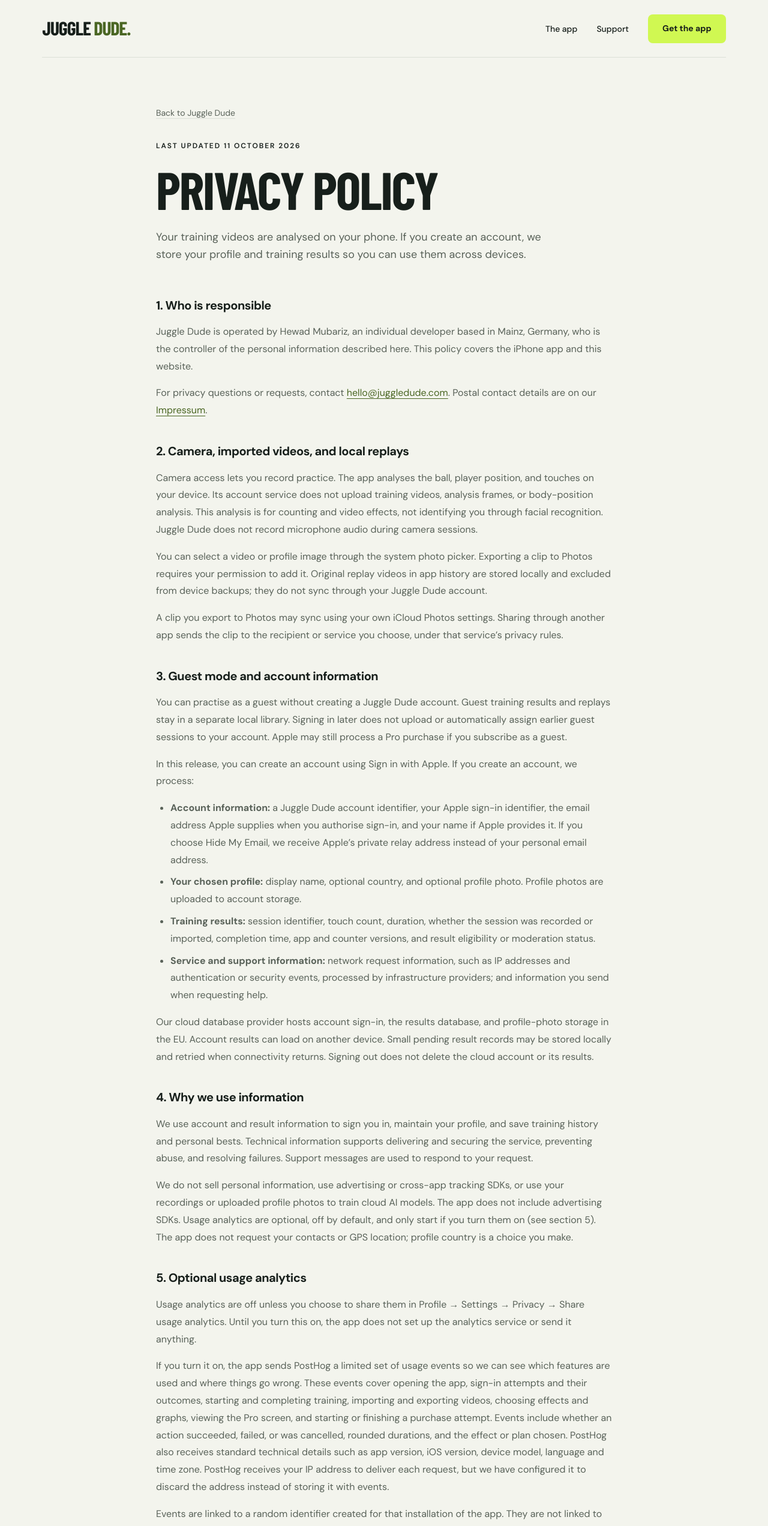
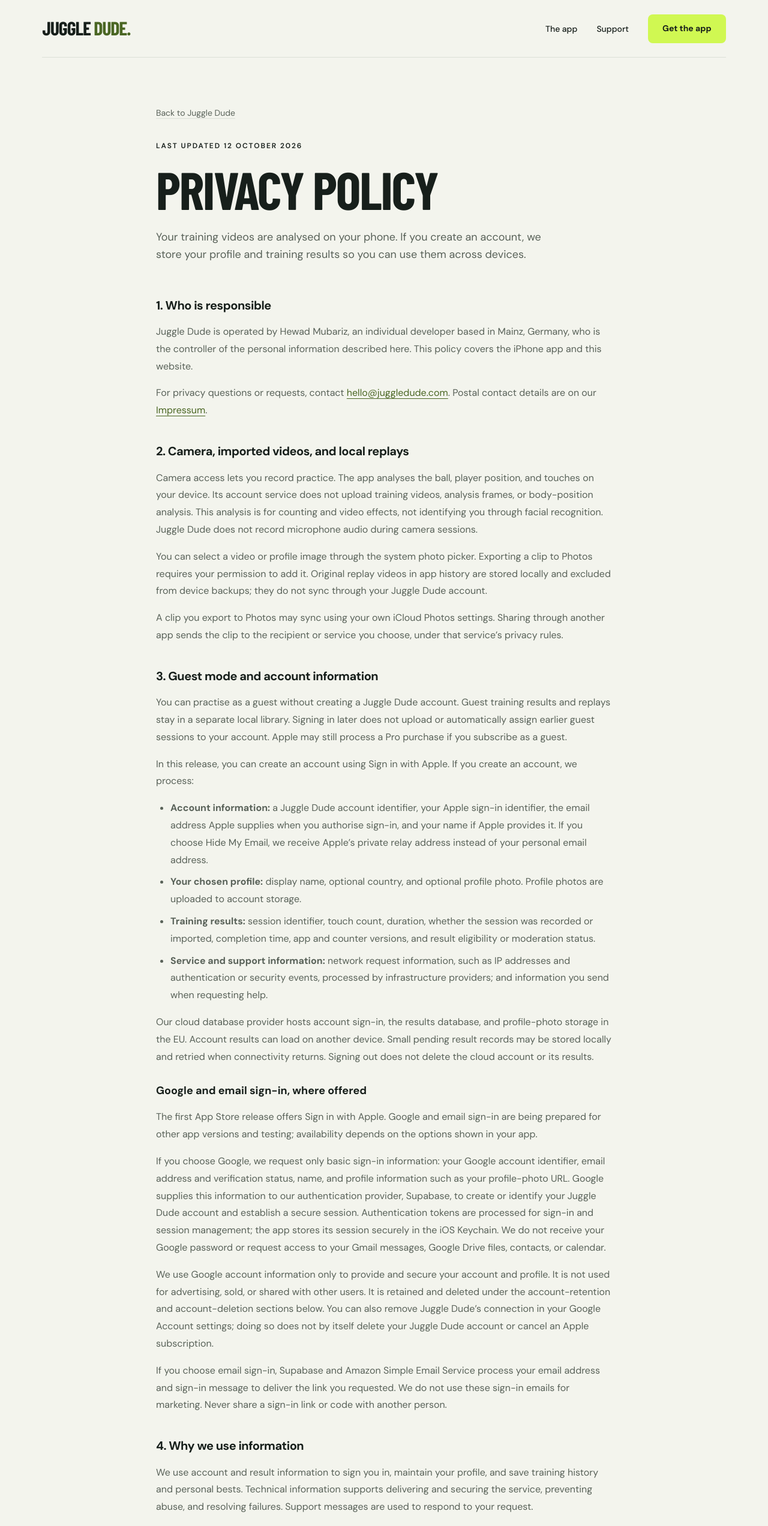
Before and after one commit to hewad-mubariz/juggle-dude-website, a Next.js app: page /privacy in a window 1280 px wide. Shown: the top 2544 px of the page at 60% size. Built offline with nearby package versions, Linux system fonts and the light colour scheme; no server answers; a web font is replaced by a local one.

Commit message:
Disclose Google and email sign-in for upcoming versions

```diff
--- a/app/privacy/page.tsx
+++ b/app/privacy/page.tsx
@@ -33,6 +33,12 @@
       </ul>
       <p>Our cloud database provider hosts account sign-in, the results database, and profile-photo storage in the EU. Account results can load on another device. Small pending result records may be stored locally and retried when connectivity returns. Signing out does not delete the cloud account or its results.</p>
 
+      <h3>Google and email sign-in, where offered</h3>
+      <p>The first App Store release offers Sign in with Apple. Google and email sign-in are being prepared for other app versions and testing; availability depends on the options shown in your app.</p>
+      <p>If you choose Google, we request only basic sign-in information: your Google account identifier, email address and verification status, name, and profile information such as your profile-photo URL. Google supplies this information to our authentication provider, Supabase, to create or identify your Juggle Dude account and establish a secure session. Authentication tokens are processed for sign-in and session management; the app stores its session securely in the iOS Keychain. We do not receive your Google password or request access to your Gmail messages, Google Drive files, contacts, or calendar.</p>
+      <p>We use Google account information only to provide and secure your account and profile. It is not used for advertising, sold, or shared with other users. It is retained and deleted under the account-retention and account-deletion sections below. You can also remove Juggle Dude’s connection in your Google Account settings; doing so does not by itself delete your Juggle Dude account or cancel an Apple subscription.</p>
+      <p>If you choose email sign-in, Supabase and Amazon Simple Email Service process your email address and sign-in message to deliver the link you requested. We do not use these sign-in emails for marketing. Never share a sign-in link or code with another person.</p>
+
       <h2>4. Why we use information</h2>
       <p>We use account and result information to sign you in, maintain your profile, and save training history and personal bests. Technical information supports delivering and securing the service, preventing abuse, and resolving failures. Support messages are used to respond to your request.</p>
       <p>We do not sell personal information, use advertising or cross-app tracking SDKs, or use your recordings or uploaded profile photos to train cloud AI models. The app does not include advertising SDKs. Usage analytics are optional, off by default, and only start if you turn them on (see section 5). The app does not request your contacts or GPS location; profile country is a choice you make.</p>
@@ -59,6 +65,7 @@
 
       <h2>8. Recipients, storage locations, and security</h2>
       <p>We use a small number of service providers who process information on our behalf and only on our instructions: a cloud database provider for accounts, results, profile photos, and subscription links, hosted in the EU; a website hosting provider; and email providers that receive and deliver support messages. If you turn on usage analytics, PostHog processes those events in its EU cloud, hosted in Frankfurt, Germany. Apple processes information for Sign in with Apple and handles purchases and subscription verification. Service providers acting on our behalf must be covered by appropriate confidentiality, security, and data-protection arrangements.</p>
+      <p>For the additional sign-in options described in section 3, Google processes your Google sign-in under its own privacy policy, Supabase provides account authentication and storage, and Amazon Simple Email Service delivers requested sign-in emails from its Stockholm region.</p>
       <p>Some providers or their support teams may process information outside the EEA. Where that happens, we rely on an appropriate legal safeguard, such as an adequacy decision or standard contractual clauses. Contact us for the names of our providers and details of the safeguards that apply to your information.</p>
       <p>The app uses HTTPS for account requests, stores sign-in tokens in the iOS Keychain, and uses access controls for account records. No storage or transmission system can be guaranteed completely secure.</p>
       <p>We may disclose necessary information when legally required, or to establish, exercise, or defend legal claims. We do not give other users access to your private account history.</p>
--- a/app/terms/page.tsx
+++ b/app/terms/page.tsx
@@ -23,7 +23,7 @@
       <p>Practise somewhere safe, allow enough space, and place your phone away from play. The app is a training companion; it does not provide medical advice, professional coaching, or a guarantee of sporting results.</p>
 
       <h2>3. Guest use and accounts</h2>
-      <p>Guest practice does not require a Juggle Dude account. In this release, account creation and sign-in use Sign in with Apple. Keep access to your Apple Account secure and do not impersonate others. Tell us if you believe your Juggle Dude account has been misused.</p>
+      <p>Guest practice does not require a Juggle Dude account. The first App Store release offers Sign in with Apple. Other app versions and testing may offer Google or email sign-in; use the options shown in your app. Keep access to your chosen sign-in account and email secure, do not share sign-in links or codes, and do not impersonate others. Tell us if you believe your Juggle Dude account has been misused.</p>
       <p>Signed-in results and profile information can be stored online. Guest history is separate and is not automatically transferred when you sign in. Replay videos remain on the device where they were saved; an account does not provide a cloud backup of those videos.</p>
       <p>The <Link href="/privacy/">privacy policy</Link> explains processing and your choices.</p>
 
--- a/lib/site.ts
+++ b/lib/site.ts
@@ -35,6 +35,6 @@
   deletionInstructions,
   operatorDetailsReady: supportEmailConfirmed && Boolean(contactAddress),
   privacyApproved: process.env.NEXT_PUBLIC_PRIVACY_APPROVED === "true" && supportEmailConfirmed && Boolean(contactAddress && deletionInstructions),
-  policyDate: "11 October 2026",
+  policyDate: "12 October 2026",
   appleEulaUrl: "https://www.apple.com/legal/internet-services/itunes/dev/stdeula/",
 };
```
